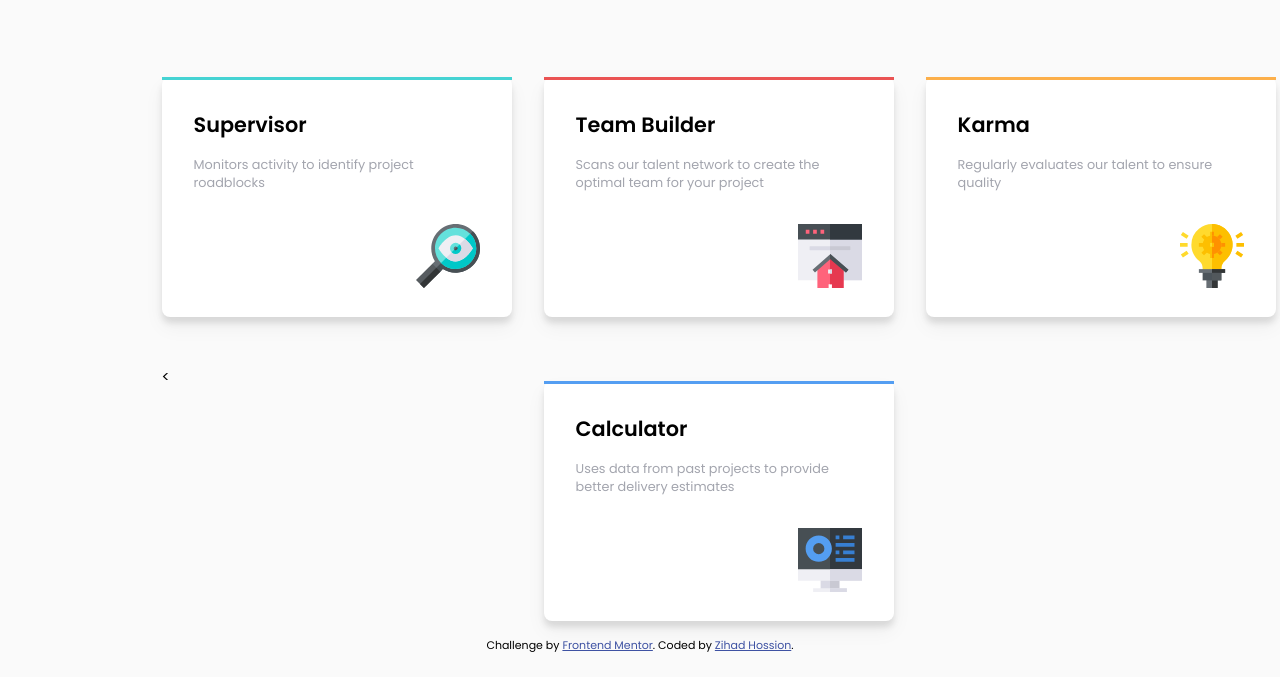
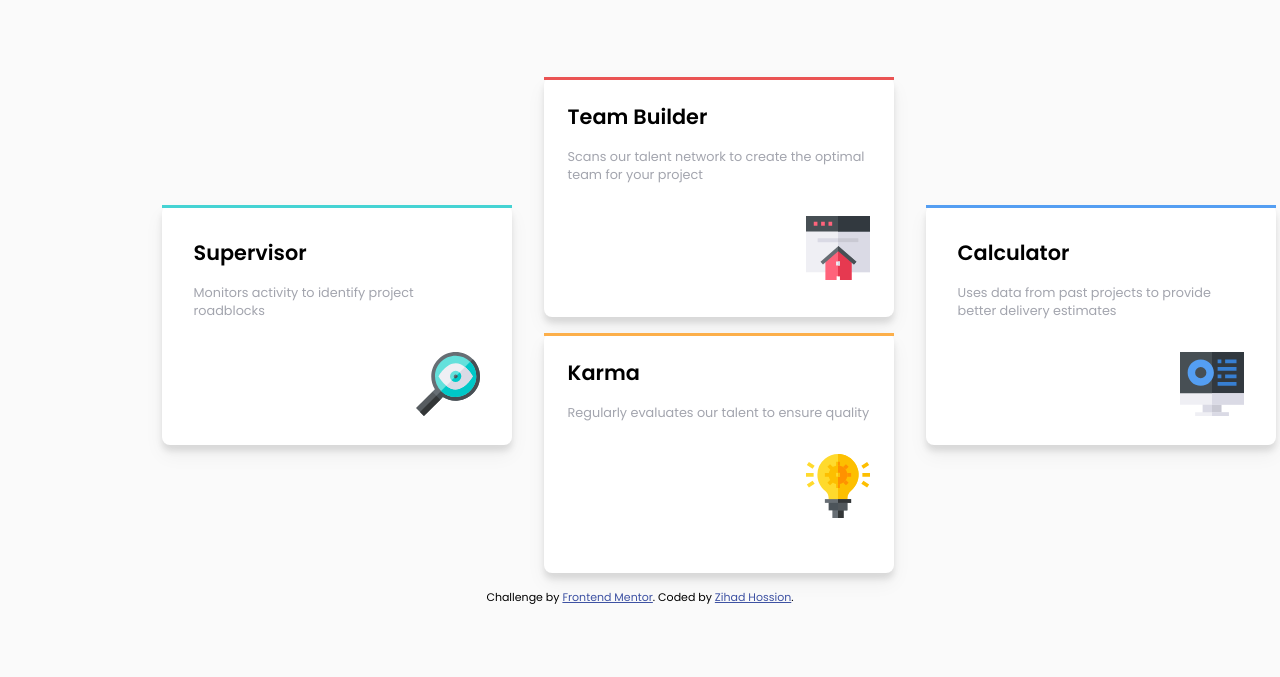
Before and after one commit to zihad-hossion/four-card-feature, a plain HTML site: page index.html in a window 1280 px wide. Shown: the part 178-855 px from the top of the page. After the commit the page ends 807 px from the top, so only its background shows below. Drawn offline with Linux system fonts and the light colour scheme.

Commit message:
last commit

```diff
--- a/index.html
+++ b/index.html
@@ -24,25 +24,23 @@
         <h3>Supervisor</h3>
         <p>Monitors activity to identify project roadblocks</p>
         <div class="icon"> <img src="./images/icon-supervisor.svg" alt=""></div>
-
       </div>
+      <div class="card-container">
         <div class="card card-red">
           <h3>Team Builder</h3>
           <p>Scans our talent network to create the optimal team for your project</p>
           <div class="icon"><img src="./images/icon-team-builder.svg" alt=""></div>
-
         </div>
         <div class="card card-orange">
           <h3>Karma</h3>
           <p>Regularly evaluates our talent to ensure quality</p>
           <div class="icon"><img src="./images/icon-karma.svg" alt=""></div>
-
         </div>
-      < <div class="card card-blue">
+      </div>
+      <div class="card card-blue">
         <h3>Calculator</h3>
         <p>Uses data from past projects to provide better delivery estimates</p>
         <div class="icon"><img src="./images/icon-calculator.svg" alt=""></div>
-
       </div>
     </div>
   </main>
```
Lines whose indentation alone changed are shown as unchanged.
